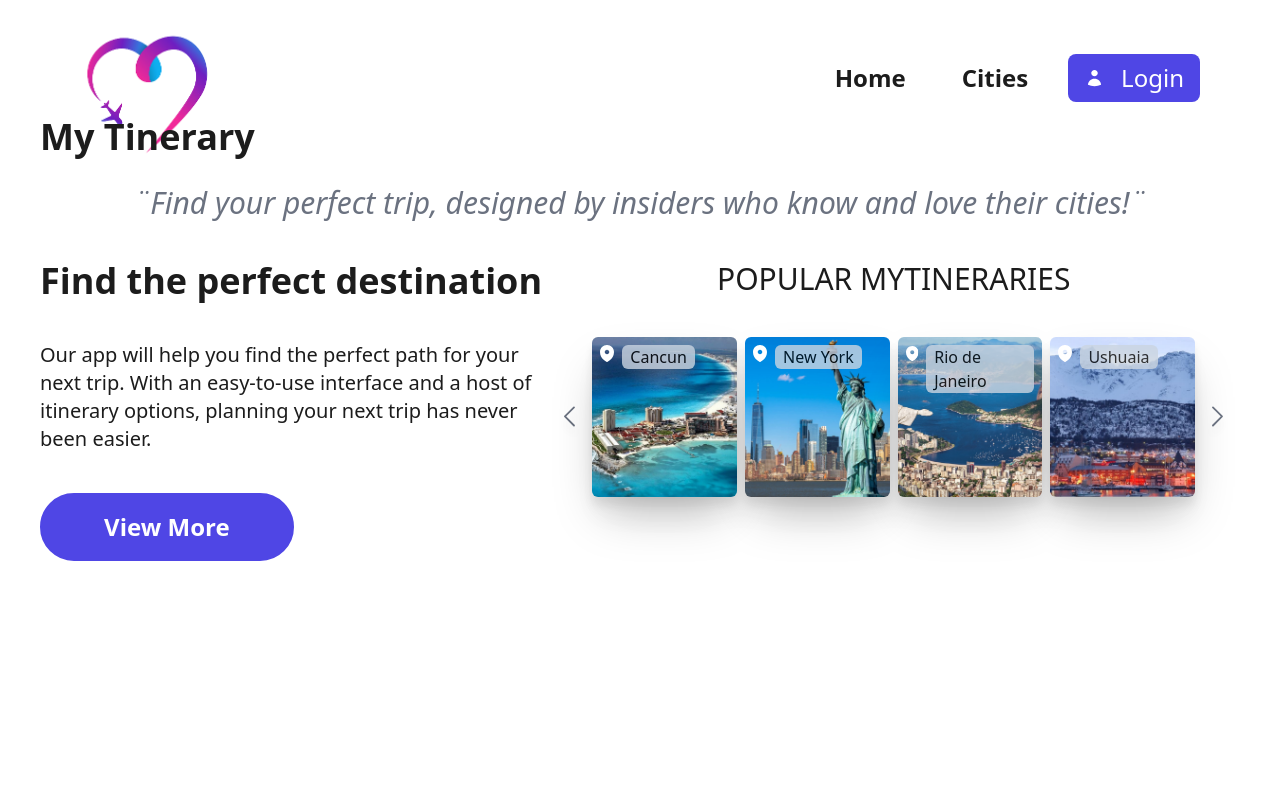
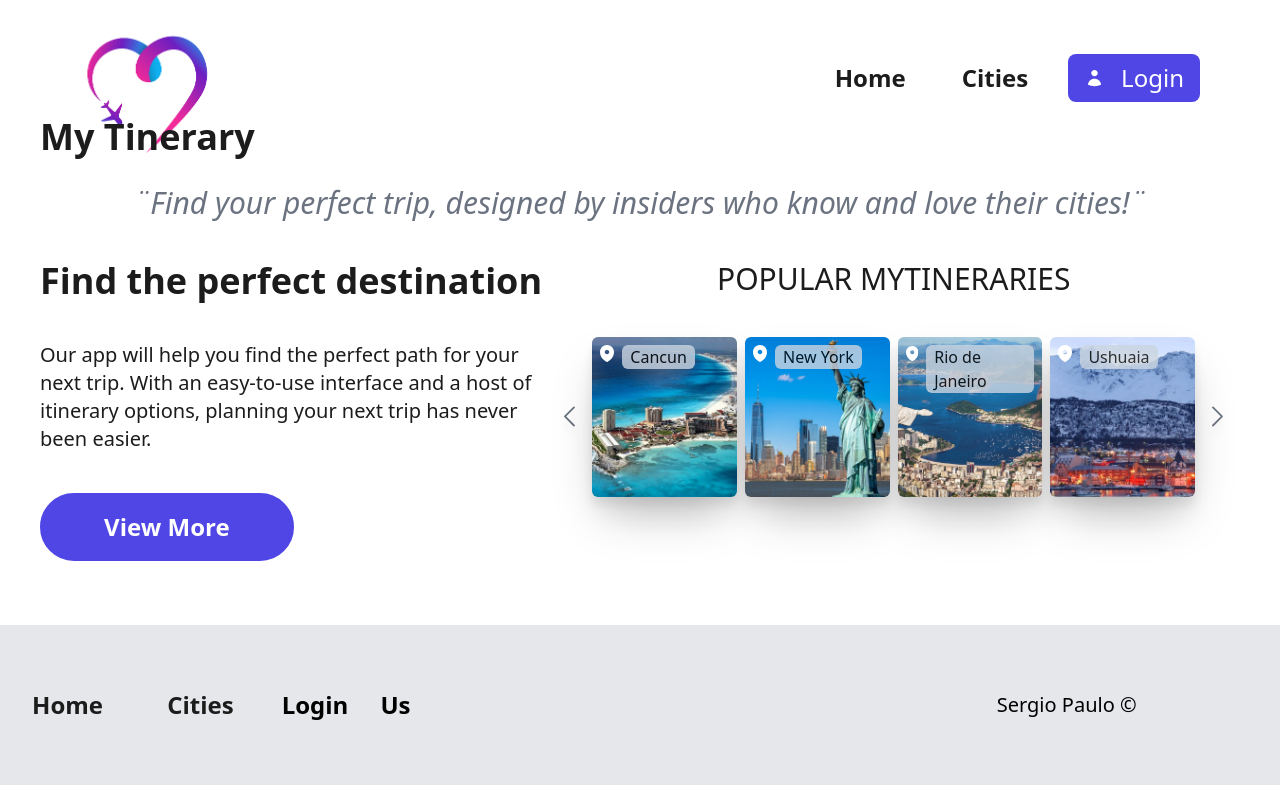
Before and after one commit to sergiopaulodev/mytinerary-sergio-torres-fernandez, a React (Vite) app: page / in a window 1280 px wide. Built offline with nearby package versions, Linux system fonts and the light colour scheme.

Commit message:
background-home

```diff
--- a/src/layouts/MainLayout.jsx
+++ b/src/layouts/MainLayout.jsx
@@ -1,15 +1,17 @@
 import { Outlet } from 'react-router-dom';
 import Header from '../components/Header/Header'
 import Footer from '../components/Footer/Footer';
+// import background from '../../public/img/topography.svg'
 
 export default function MainLayout() {
   return (
     <>
-      <div className='w-full min-h-screen'>
-        <Header />
-            <Outlet />
-        <Footer />
-      </div>
+        {/* <div className='w-full min-h-screen bg-repeat' style={{backgroundImage:`url(${background})`}}> */}
+        <div className='w-full min-h-screen'>
+            <Header />
+                <Outlet />
+            <Footer />
+        </div>
 
     </>
   );
--- a/src/router.jsx
+++ b/src/router.jsx
@@ -1,14 +1,14 @@
 import { createBrowserRouter } from "react-router-dom";
-import HeaderLayout from './layouts/HeaderLayout'
+// import HeaderLayout from './layouts/HeaderLayout'
 import Home from './pages/Home'
 import Cities from "./pages/Cities";
-// import MainLayout from "./layouts/MainLayout";
+import MainLayout from "./layouts/MainLayout";
 import CitiesLayout from "./layouts/CitiesLayout";
 
 const router = createBrowserRouter([
     {
         path: "/",
-        element: <HeaderLayout />,
+        element: <MainLayout />,
         children: [
             { path:"/", element:<Home />},
             { path:"/index", element:<Home />},
```
